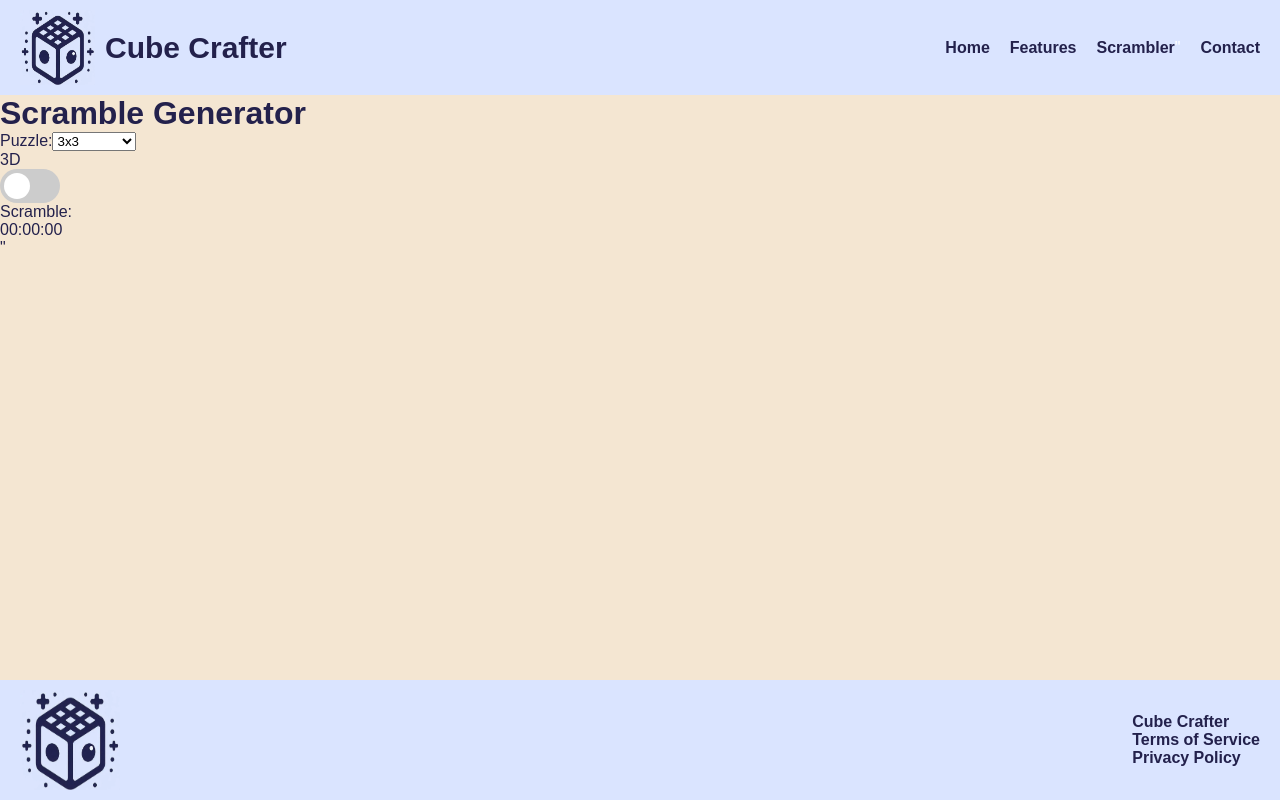
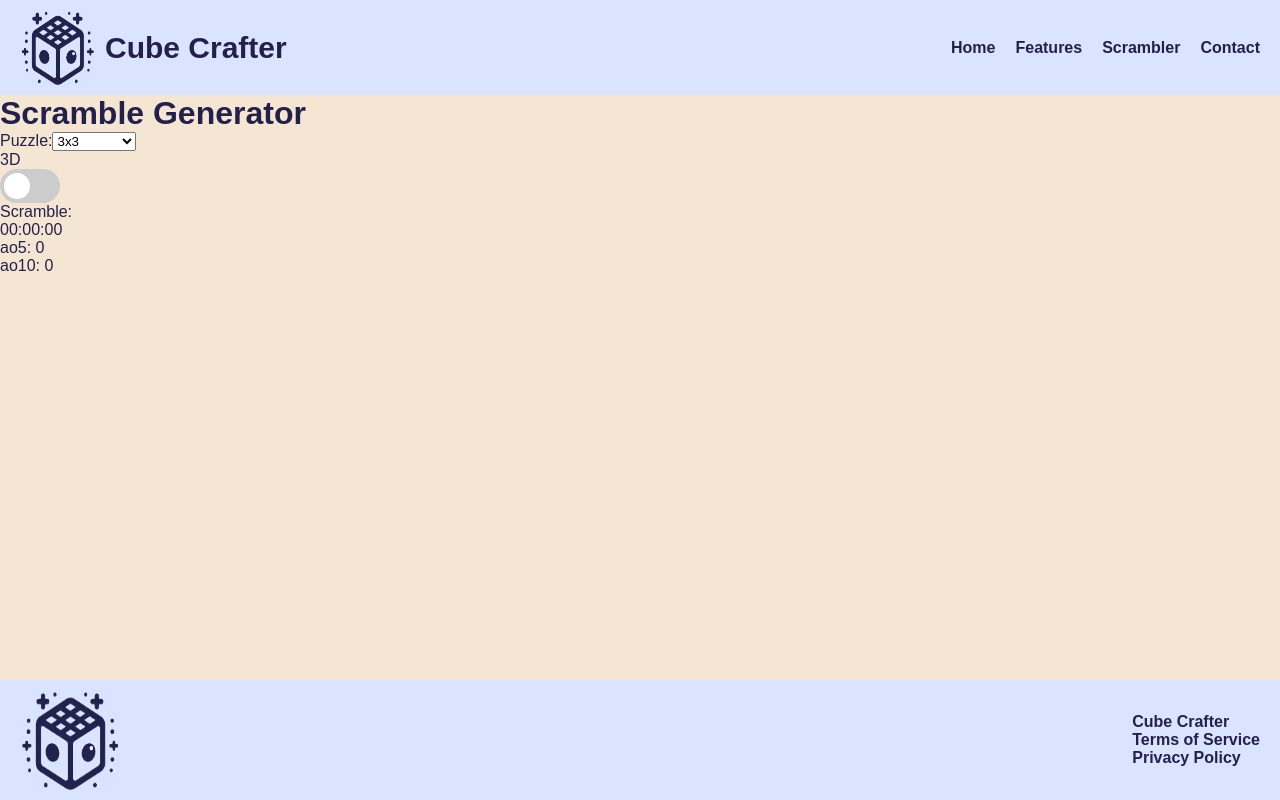
Before and after one commit to timmy0402/cube-crafter-site, a Next.js app: page /scrambler in a window 1280 px wide. Built offline with nearby package versions, Linux system fonts and the light colour scheme.

Commit message:
added average

```diff
--- a/src/components/Navbar.jsx
+++ b/src/components/Navbar.jsx
@@ -25,7 +25,6 @@ const Navbar = () => {
                 <Link href="/scrambler" aria-label="Scrambler">
                     Scrambler
                 </Link>
-                "
                 <Link href="/contact" aria-label="Contact">
                     Contact
                 </Link>
--- a/src/components/Timer.jsx
+++ b/src/components/Timer.jsx
@@ -2,6 +2,8 @@ import React, { useEffect } from "react";
 import { useState, useRef } from "react";
 
 export default function Timer() {
+    const [times, setTimes] = React.useState(new Array(10).fill(0));
+    const [curr, setCurr] = React.useState(0);
     const [time, setTime] = React.useState(0);
     const [isRunning, setIsRunning] = React.useState(false);
     const [isReady, setIsReady] = React.useState(false);
@@ -21,14 +23,19 @@ export default function Timer() {
         if (isRunning) {
             clearInterval(timerID);
             setIsRunning(false);
+            const newTimes = [...times];
+            newTimes[curr] = time;
+            setTimes(newTimes);
+
+            // Move to the next index and reset the current time
+            setCurr((prevCurr) => (prevCurr + 1) % 10);
+            console.log(times);
         }
     };
     useEffect(() => {
         const handleKeyPress = (event) => {
             if (event.code === "Space") {
                 event.preventDefault(); // Prevent default spacebar scroll behavior
-                console.log("press ready: " + isReady);
-                console.log("press running: " + isRunning);
                 if (!isRunning && !isReady) {
                     setIsReady(true);
                     setTime(0);
@@ -67,6 +74,9 @@ export default function Timer() {
     // Milliseconds calculation
     const milliseconds = time % 100;
 
+    const ao5 = times.slice(0, 5).reduce((a, b) => a + b, 0) / 5;
+    const ao10 = times.slice(0, 10).reduce((a, b) => a + b, 0) / 10;
+
     return (
         <>
             <div className="timer">
@@ -78,9 +88,11 @@ export default function Timer() {
             </div>
             <div className="average">
                 <div className="ao5">
-                    <p></p>
+                    <p>ao5: {ao5}</p>
                 </div>
-                <div className="ao10"></div>"
+                <div className="ao10">
+                    <p>ao10: {ao10}</p>
+                </div>
             </div>
         </>
     );
```
